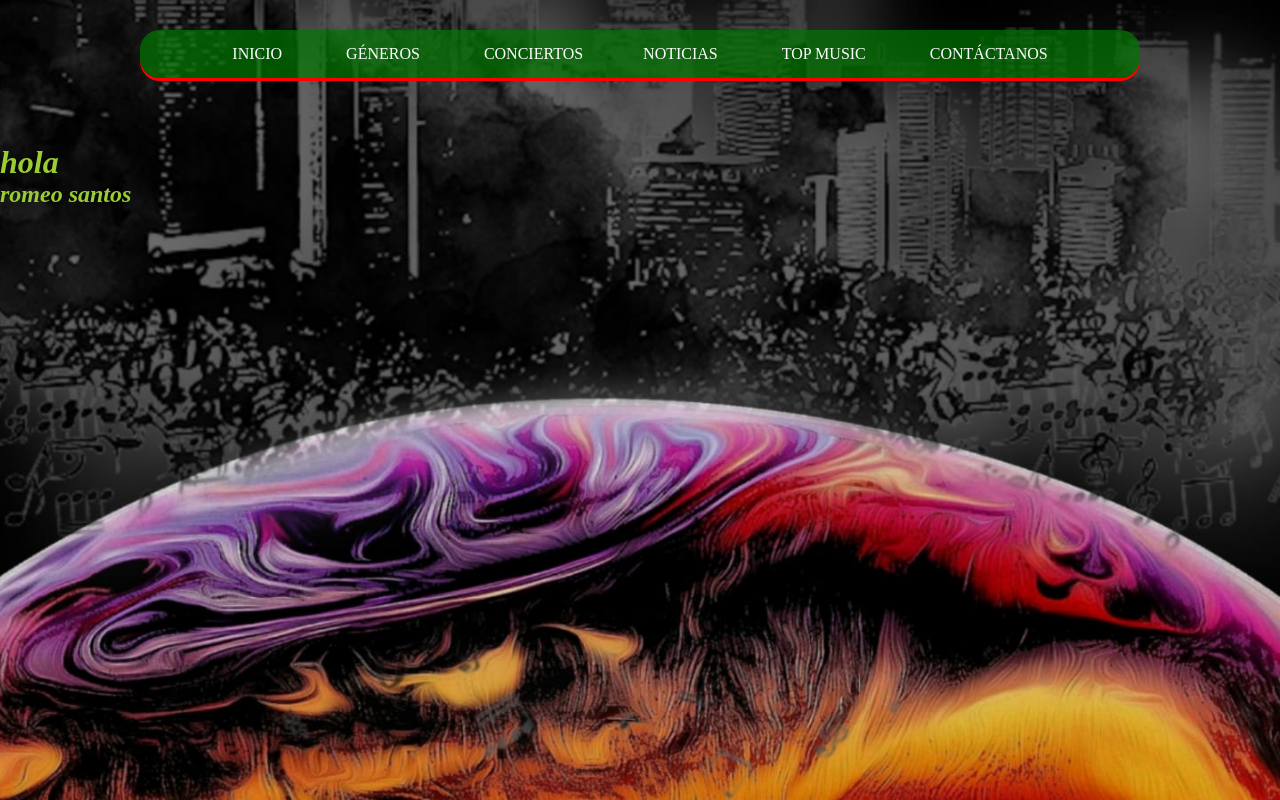
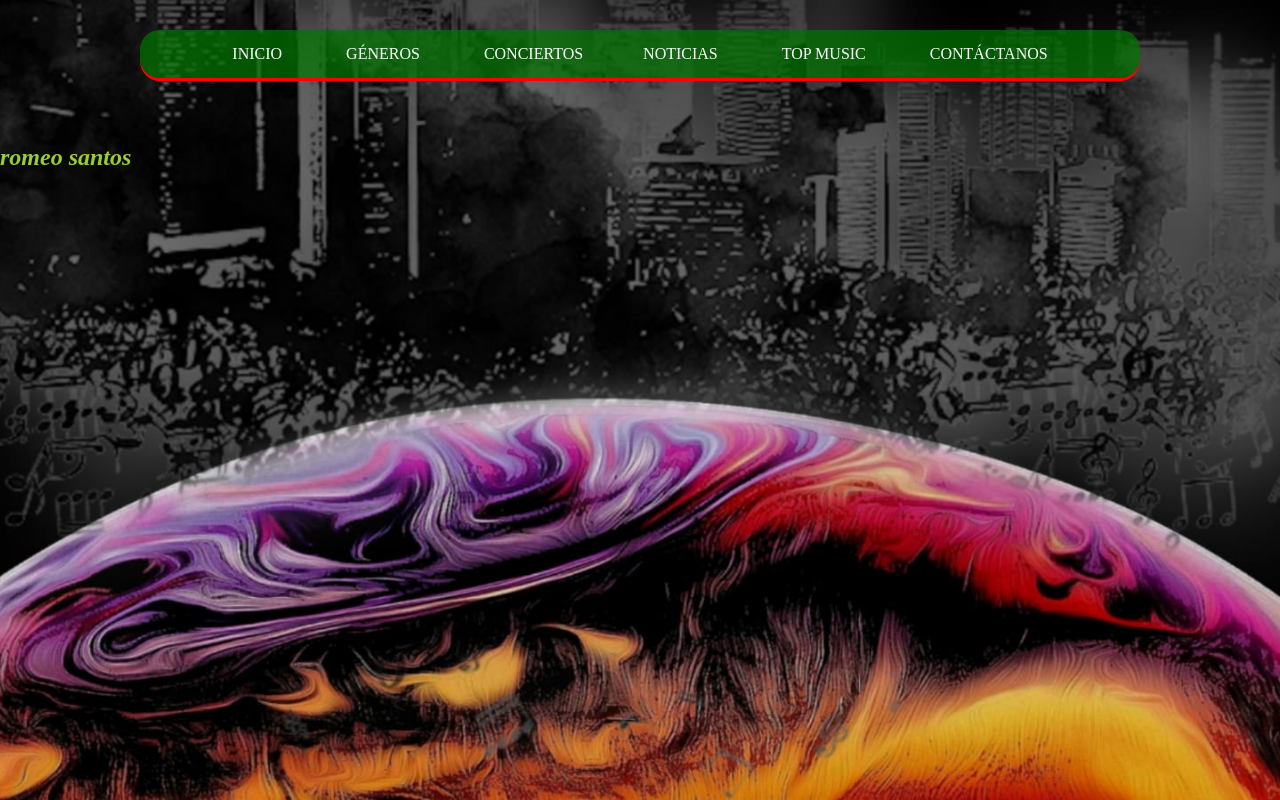
Before and after one commit to aorusmusic/aorusmusic.github.io, a plain HTML site: page Bachata.html in a window 1280 px wide. Drawn offline with Linux system fonts and the light colour scheme.

Commit message:
corrector

```diff
--- a/Bachata.html
+++ b/Bachata.html
@@ -27,7 +27,5 @@
         </ul>
         </nav></center><br> <br>
         </header>
-
-    <h1 style="color: yellowgreen; font-style: oblique;">hola</h1>
-    <h2 style="color: yellowgreen; font-style: oblique;">romeo santos</h2>
+<h2 style="color: yellowgreen; font-style: oblique;">romeo santos</h2>
 <body>
```
